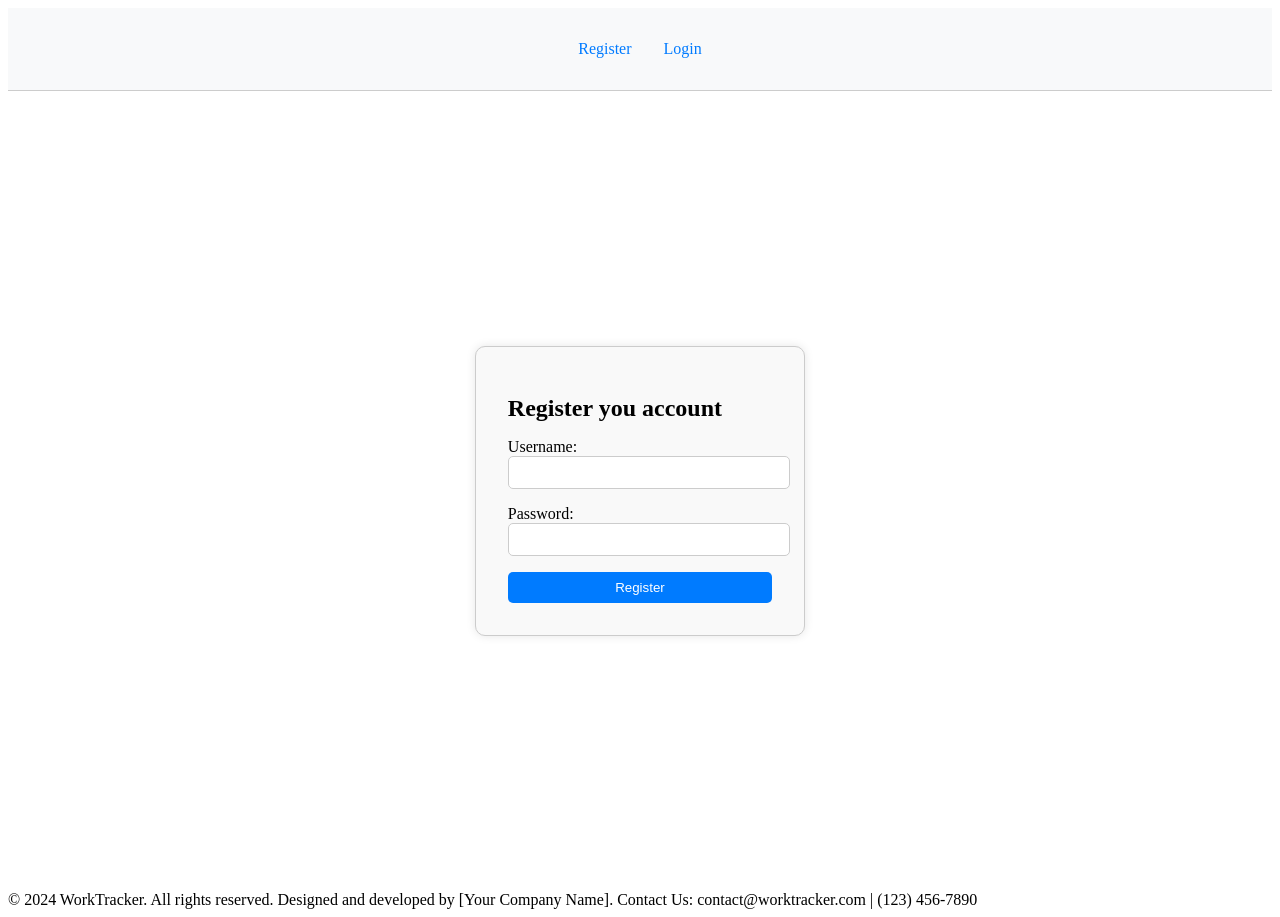
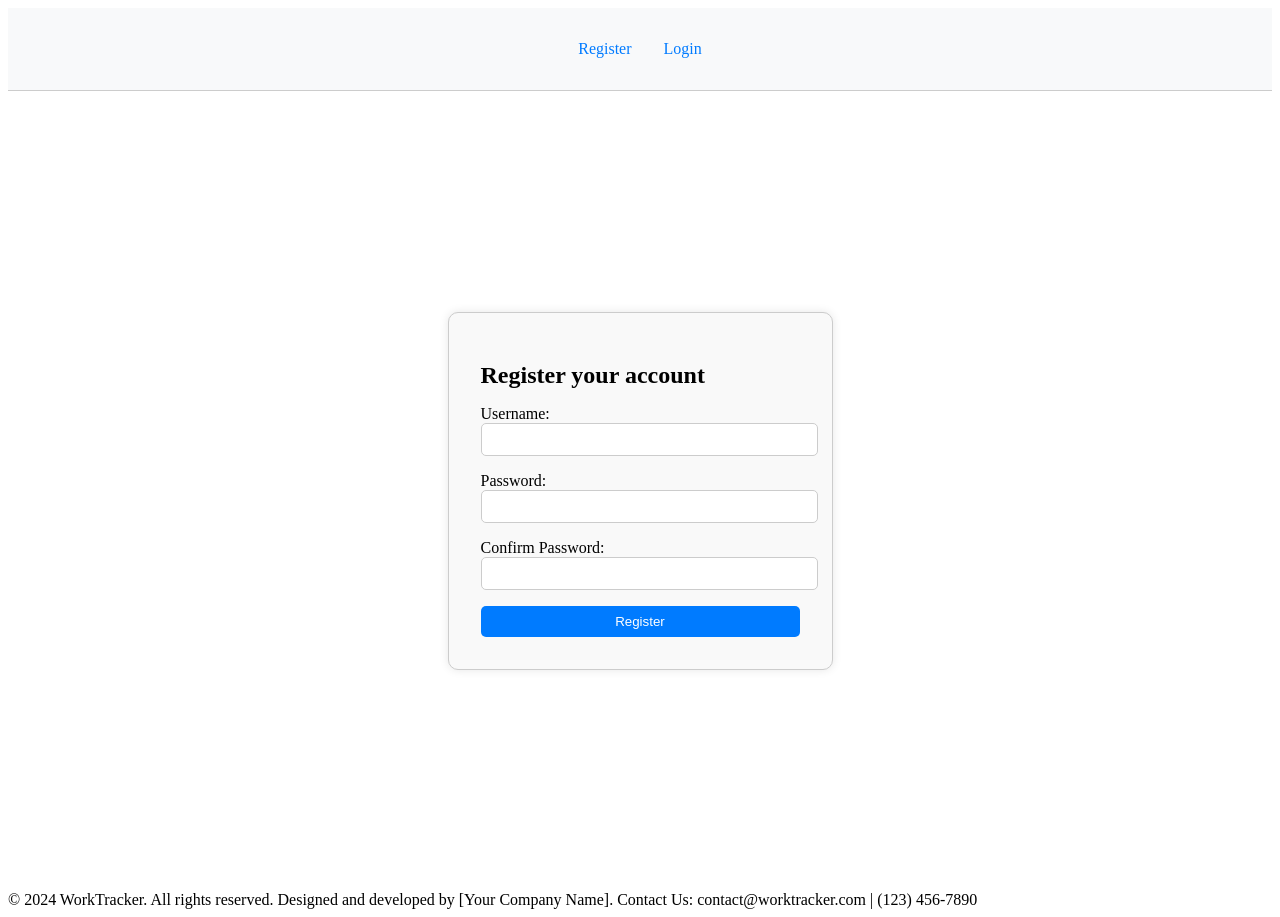
Before and after one commit to filip19992/worktracker-frontend, a Vue app: page /register in a window 1280 px wide. Built offline with nearby package versions, Linux system fonts and the light colour scheme.

Commit message:
Fixed confirm password

```diff
--- a/src/components/RegisterUser.vue
+++ b/src/components/RegisterUser.vue
@@ -1,7 +1,7 @@
 <template>
   <div class="page-container">
     <div class="register-container">
-        <h1>Register you account</h1>
+      <h1>Register your account</h1>
       <form @submit.prevent="register">
         <div>
           <label for="username">Username:</label>
@@ -10,6 +10,10 @@
         <div>
           <label for="password">Password:</label>
           <input type="password" id="password" v-model="password" required class="register-input" />
+        </div>
+        <div>
+          <label for="confirmPassword">Confirm Password:</label>
+          <input type="password" id="confirmPassword" v-model="confirmPassword" required class="register-input" />
         </div>
         <button type="submit" class="register-button">Register</button>
       </form>
```
Lines whose indentation alone changed are shown as unchanged.
